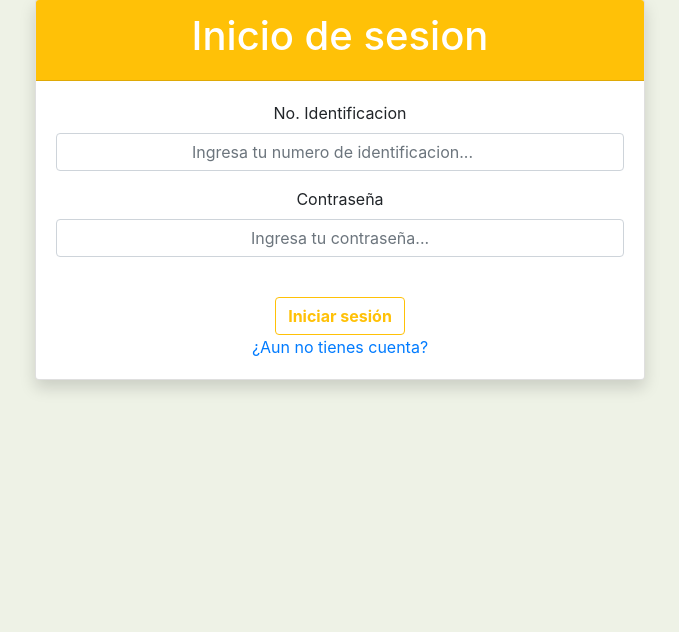
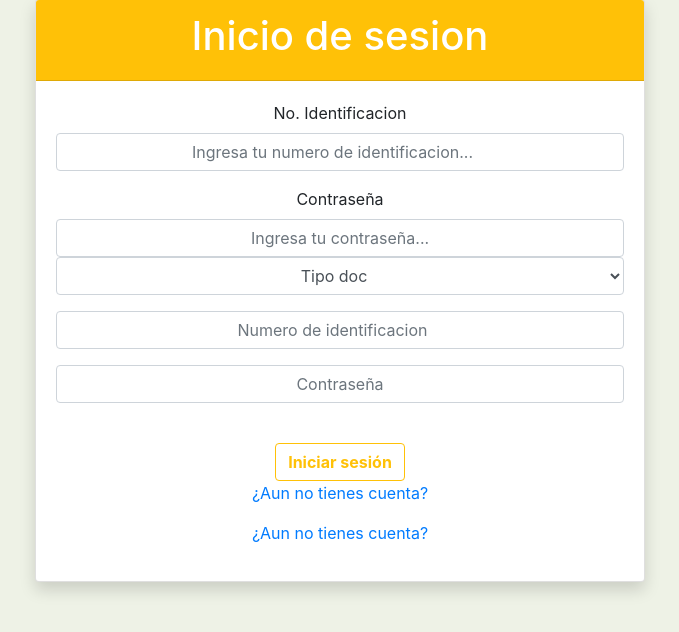
Before and after one commit to Frey182/opinion-ciudadana, a PHP site: page /view/login.php in a window 1280 px wide. Shown: the part 121-753 px from the top of the page, without its empty margins (300-979 px from the left). Run offline with PHP 8.4, Linux system fonts and the light colour scheme; data that the repository does not hold is empty.

Commit message:
conflicto en el merge resuelto

```diff
--- a/view/login.php
+++ b/view/login.php
@@ -1,5 +1,7 @@
 <?php include "../model/conexion.php" ?>
 <?php include "../controller/login.php"?>
+<?php include "../model/seleccion.php" ?>
+
 <!DOCTYPE html>
 <html lang="en">
 <head>
@@ -39,11 +41,28 @@
                             <div class="form-group">
                                 <label for="pwd">Contraseña</label>
                                 <input type="password" class="form-control" placeholder="Ingresa tu contraseña..." id="pwd" name="contrasenia">
+                        <form action="login.php.php">
+                            <div class="form-group d-flex">
+                                <select class="form-control w-100" id="exampleFormControlSelect1" name="fktipo_doc">
+                                    <option disable>Tipo doc</option>
+                                    <?php foreach ($tipo_docs as $tipo_docs) { ?>
+                                    <option value="<?php echo $tipo_docs['id'] ?>"><?php echo $tipo_docs['nombre'] ?></option>
+                                    <?php } ?>
+                                </select>
+                            </div>
+                            <div class="form-group">
+                                <input type="number" class="form-control" placeholder="Numero de identificacion" id="nif">
+                            </div>
+                            <div class="form-group">
+                                <input type="password" class="form-control" placeholder="Contraseña" id="pwd">
                             </div>
                                 <div class="contebuton">
                                     <button id="btnSlider3" type="submit" class="btn btn-outline-warning font-weight-bold mt-4" name="enviar" value="ingresar">Iniciar sesión</button>
                                 </div>
                                     <a href="register.php">¿Aun no tienes cuenta?</a>
+                                   <div class="mt-3">
+                                   <a href="register.php">¿Aun no tienes cuenta?</a>
+                                   </div>
                         </form>
                     </div>
                 </div>
```
